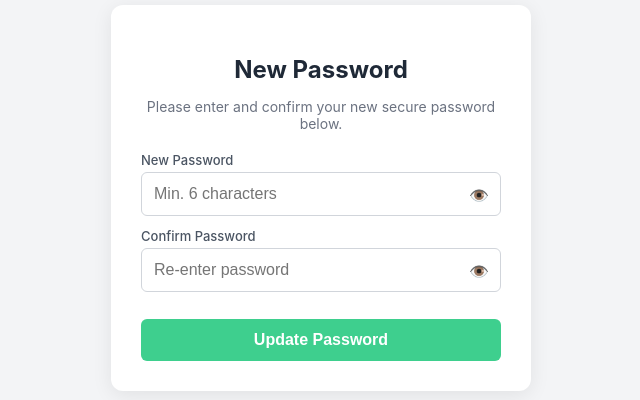
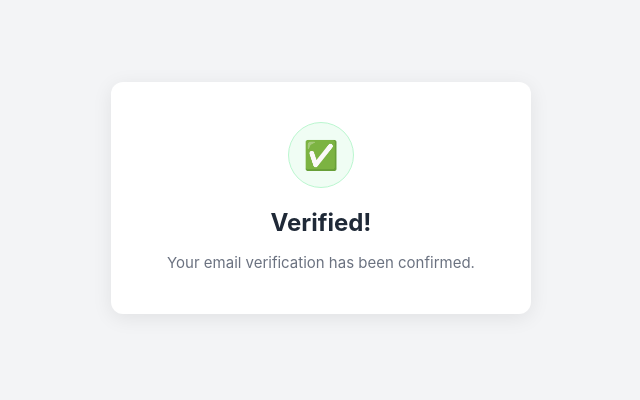
Before and after one commit to mendai-network/email-confirmation, a plain HTML site: page index.html in a window 1280 px wide. Shown: the part 202-602 px from the top of the page, without its empty margins (319-959 px from the left). Drawn offline with nearby package versions, Linux system fonts and the light colour scheme.

Commit message:
index.html

```diff
--- a/index.html
+++ b/index.html
@@ -3,126 +3,25 @@
 <head>
     <meta charset="UTF-8">
     <meta name="viewport" content="width=device-width, initial-scale=1.0">
-    <title>Reset Your Password - MendAI</title>
-    <script src="https://cdn.jsdelivr.net/npm/@supabase/supabase-js@2"></script>
+    <title>Email Confirmed - MendAI</title>
     <style>
         body { font-family: -apple-system, BlinkMacSystemFont, "Segoe UI", Roboto, sans-serif; display: flex; justify-content: center; align-items: center; height: 100vh; background-color: #f3f4f6; margin: 0; }
-        .card { background: white; padding: 30px; border-radius: 12px; box-shadow: 0 4px 20px rgba(0,0,0,0.08); width: 100%; max-width: 360px; text-align: center; }
-        h2 { color: #1f2937; margin-bottom: 10px; font-size: 24px; }
-        p { color: #6b7280; font-size: 14px; margin-bottom: 20px; }
+        .card { background: white; padding: 40px 30px; border-radius: 12px; box-shadow: 0 4px 20px rgba(0,0,0,0.08); width: 100%; max-width: 360px; text-align: center; }
 
-        /* Wrapper to contain input and eye button */
-        .input-wrapper { position: relative; margin: 12px 0; text-align: left; }
-        label { font-size: 13px; color: #4b5563; font-weight: 500; display: block; margin-bottom: 4px; }
+        /* Icon styles matching your theme */
+        .icon-container { width: 64px; height: 64px; background-color: #f0fdf4; border: 1px solid #bbf7d0; border-radius: 50%; display: flex; justify-content: center; align-items: center; margin: 0 auto 20px auto; color: #3ecf8e; font-size: 28px; }
 
-        input { width: 100%; padding: 12px; padding-right: 40px; border: 1px solid #d1d5db; border-radius: 6px; box-sizing: border-box; font-size: 16px; outline: none; }
-        input:focus { border-color: #3ecf8e; box-shadow: 0 0 0 2px rgba(62, 207, 142, 0.2); }
-
-        /* Toggle Visibility Button Style */
-        .toggle-btn { position: absolute; right: 12px; top: 34px; background: none; border: none; cursor: pointer; font-size: 16px; padding: 0; color: #6b7280; outline: none; }
-
-        button.submit { width: 100%; padding: 12px; background-color: #3ecf8e; color: white; border: none; border-radius: 6px; font-size: 16px; font-weight: 600; cursor: pointer; margin-top: 15px; transition: background 0.2s; }
-        button.submit:hover { background-color: #2e9d6b; }
-        button.submit:disabled { background-color: #9ca3af; cursor: not-allowed; }
-
-        .message { margin-top: 15px; font-size: 14px; display: none; padding: 10px; border-radius: 6px; }
-        .success { color: #15803d; background-color: #f0fdf4; border: 1px solid #bbf7d0; }
-        .error { color: #b91c1c; background-color: #fef2f2; border: 1px solid #fecaca; }
+        h2 { color: #1f2937; margin-bottom: 10px; font-size: 24px; margin-top: 0; }
+        p { color: #6b7280; font-size: 15px; margin-bottom: 0; line-height: 1.5; }
     </style>
 </head>
 <body>
 
 <div class="card">
-    <h2>New Password</h2>
-    <p>Please enter and confirm your new secure password below.</p>
-
-    <div class="input-wrapper">
-        <label for="new-password">New Password</label>
-        <input type="password" id="new-password" placeholder="Min. 6 characters" required />
-        <button type="button" class="toggle-btn" onclick="toggleVisibility('new-password', this)">👁️</button>
-    </div>
-
-    <div class="input-wrapper">
-        <label for="confirm-password">Confirm Password</label>
-        <input type="password" id="confirm-password" placeholder="Re-enter password" required />
-        <button type="button" class="toggle-btn" onclick="toggleVisibility('confirm-password', this)">👁️</button>
-    </div>
-
-    <button id="submit-btn" class="submit" onclick="handlePasswordReset()">Update Password</button>
-
-    <div id="msg" class="message"></div>
+    <div class="icon-container">✅</div>
+    <h2>Verified!</h2>
+    <p>Your email verification has been confirmed.</p>
 </div>
-
-<script>
-    // 1. CONNECT TO YOUR SUPABASE (Yahan aapka apna URL aur Key hoga)
-    const SUPABASE_URL = "YOUR_SUPABASE_URL";
-    const SUPABASE_ANON_KEY = "YOUR_SUPABASE_ANON_KEY";
-    const supabaseClient = supabase.createClient(SUPABASE_URL, SUPABASE_ANON_KEY);
-
-    // 2. OBSCURE / UNBOBSCURE TOGGLE FUNCTION
-    function toggleVisibility(fieldId, btn) {
-        const inputField = document.getElementById(fieldId);
-        if (inputField.type === "password") {
-            inputField.type = "text";
-            btn.innerText = "🙈";
-        } else {
-            inputField.type = "password";
-            btn.innerText = "👁️";
-        }
-    }
-
-    // 3. YAHAN PAR YEH NAYA CODE PASTE KARNA HAI (Purane function ko hata kar)
-    async function handlePasswordReset() {
-        const passwordInput = document.getElementById('new-password').value;
-        const confirmInput = document.getElementById('confirm-password').value;
-        const submitBtn = document.getElementById('submit-btn');
-
-        // 1. Pehle validation check karein
-        if (!passwordInput || passwordInput.length < 6) {
-            showMsg("Password must be at least 6 characters long.", "error");
-            return;
-        }
-        if (passwordInput !== confirmInput) {
-            showMsg("Passwords do not match. Please check again.", "error");
-            return;
-        }
-
-        // 2. CRITICAL: Check karein ke kya browser mein session aa chuka hai?
-        const { data: sessionData } = await supabaseClient.auth.getSession();
-
-        if (!sessionData.session) {
-            showMsg("Auth session missing! Please click the link from your email again. The link might be expired.", "error");
-            return;
-        }
-
-        submitBtn.innerText = "Updating...";
-        submitBtn.disabled = true;
-
-        try {
-            const { data, error } = await supabaseClient.auth.updateUser({
-                password: passwordInput
-            });
-
-            if (error) throw error;
-
-            showMsg("Password updated successfully! You can now log into the mobile app.", "success");
-            submitBtn.innerText = "Updated ✅";
-
-        } catch (error) {
-            showMsg(error.message || "An error occurred.", "error");
-            submitBtn.innerText = "Update Password";
-            submitBtn.disabled = false;
-        }
-    }
-
-    // 4. SHOW MESSAGE FUNCTION (Yeh bhi aise hi niche rahega)
-    function showMsg(text, type) {
-        const msgDiv = document.getElementById('msg');
-        msgDiv.innerText = text;
-        msgDiv.className = `message ${type}`;
-        msgDiv.style.display = 'block';
-    }
-</script>
 
 </body>
 </html>
```
